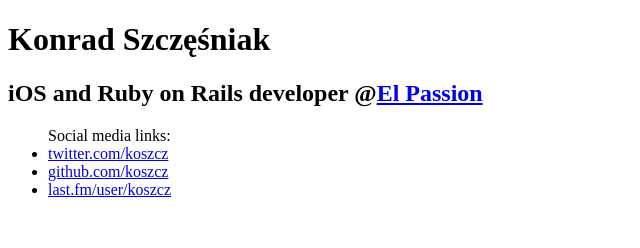
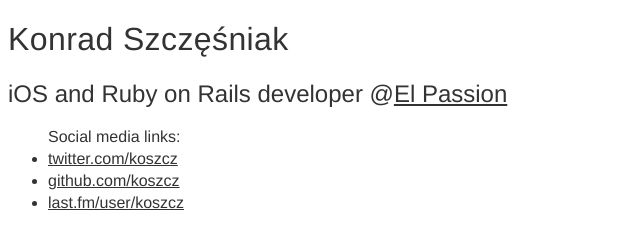
Before and after one commit to koszcz/koszcz.github.io, a plain HTML site: page index.html in a window 1280 px wide. Shown: the whole page, without its empty margins (0-640 px from the left). Drawn offline with Linux system fonts and the light colour scheme.

Commit message:
basic styles

```diff
--- a/index.html
+++ b/index.html
@@ -2,6 +2,7 @@
 <html>
 <head>
 	<title>Konrad Szczęśniak</title>
+	<link rel="stylesheet" type="text/css" href="./style.css">
 </head>
 <body>
 
--- /dev/null
+++ b/style.css
@@ -0,0 +1,13 @@
+* {
+	font-family: 'Helvetica Neue';
+	color: #333;
+	font-weight: normal;
+}
+
+h1 {
+	letter-spacing: 0.3pt;
+}
+
+ul li {
+	margin: 4px 0;
+}
```
